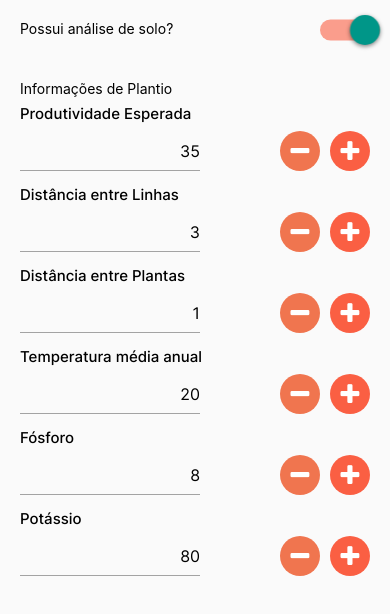
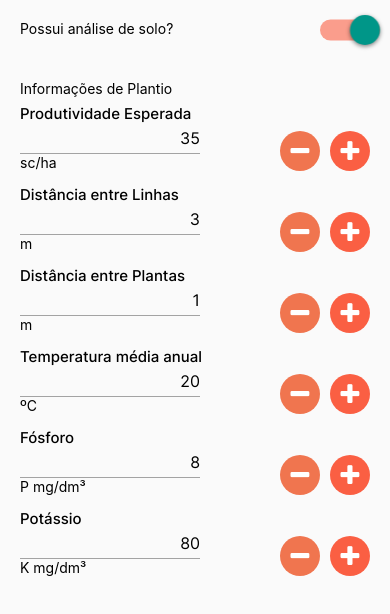
Before and after one commit to camilocoelhogomes/insumos_react_native, a React Native app: screen / in a window 390 px wide. Shown: the top 614 px of the page. Built offline with nearby package versions, Linux system fonts and the light colour scheme.

Commit message:
resolving the image problem

```diff
--- a/app.json
+++ b/app.json
@@ -6,7 +6,7 @@
     "orientation": "portrait",
     "icon": "./assets/img/favicon-96x96.png",
     "splash": {
-      "image": "./assets/splash.png",
+      "image": "./assets/img/favicon-96x96.png",
       "resizeMode": "contain",
       "backgroundColor": "#ffffff"
     },
--- a/src/components/InputField.js
+++ b/src/components/InputField.js
@@ -43,10 +43,12 @@ const InputField = ({ macroNutrient, macroNutrientsValues, setMacroNutrientsValu
                 <TextInput
                     style={localStyle.input}
                     onChangeText={(value) => changeHandler(value, item)}
-                    placeholder={unit}
                     keyboardType='numeric'
                     value={value.toString()}
                 />
+                <View>
+                    <Text>{unit}</Text>
+                </View>
             </View>
             <View style={localStyle.buttomArea}>
                 <TouchableHighlight underlayColor="#F0754FEA" style={localStyle.buttomMinus} onPress={() => buttonChange(value, step, item, '-')}>
```
